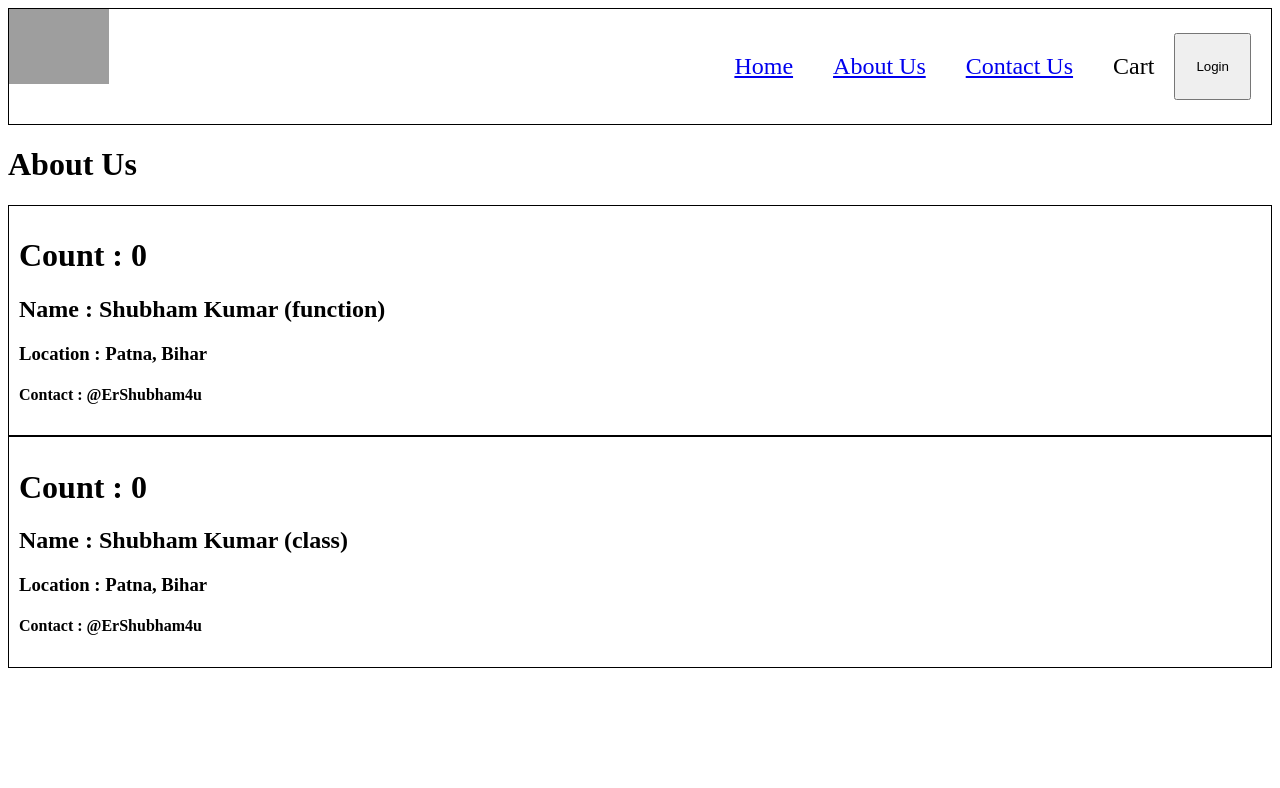
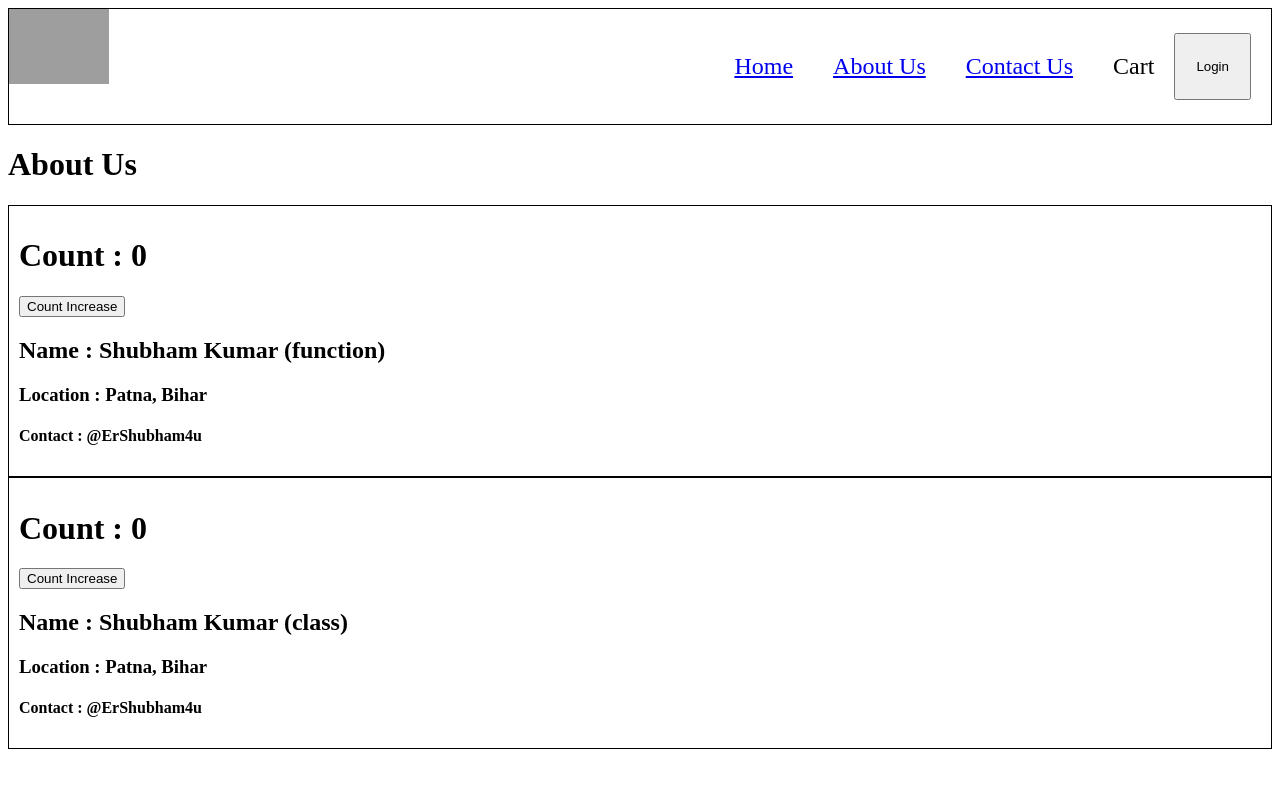
Before and after one commit to ErShubham4u/CJC, a React (Vite) app: page /about in a window 1280 px wide. Shown: the top 788 px of the page. Built offline with nearby package versions, Linux system fonts and the light colour scheme; grey boxes are pictures that could not be loaded.

Commit message:
Class - 11 ( Part - 11 )

```diff
--- a/src/components/User.js
+++ b/src/components/User.js
@@ -5,6 +5,13 @@ const User = ({ name, location, contact }) => {
   return (
     <div className="user-card">
       <h1>Count : {count}</h1>
+      <button
+        onClick={() => {
+          setCount(count + 1);
+        }}
+      >
+        Count Increase
+      </button>
       <h2>Name : {name}</h2>
       <h3>Location : {location}</h3>
       <h4>Contact : {contact}</h4>
--- a/src/components/UserClass.js
+++ b/src/components/UserClass.js
@@ -13,6 +13,15 @@ class UserClass extends React.Component {
     return (
       <div className="user-card">
         <h1>Count : {count}</h1>
+        <button
+          onClick={() => {
+            // Never Update State Variables Directly
+            // this.state.count = this.state.count + 1; // Wrong Way To Update State Variables
+            this.setState({ count: count + 1 }); // Correct Way To Update State Variables
+          }}
+        >
+          Count Increase
+        </button>
         <h2>Name : {name}</h2>
         <h3>Location : {location}</h3>
         <h4>Contact : {contact}</h4>
```
